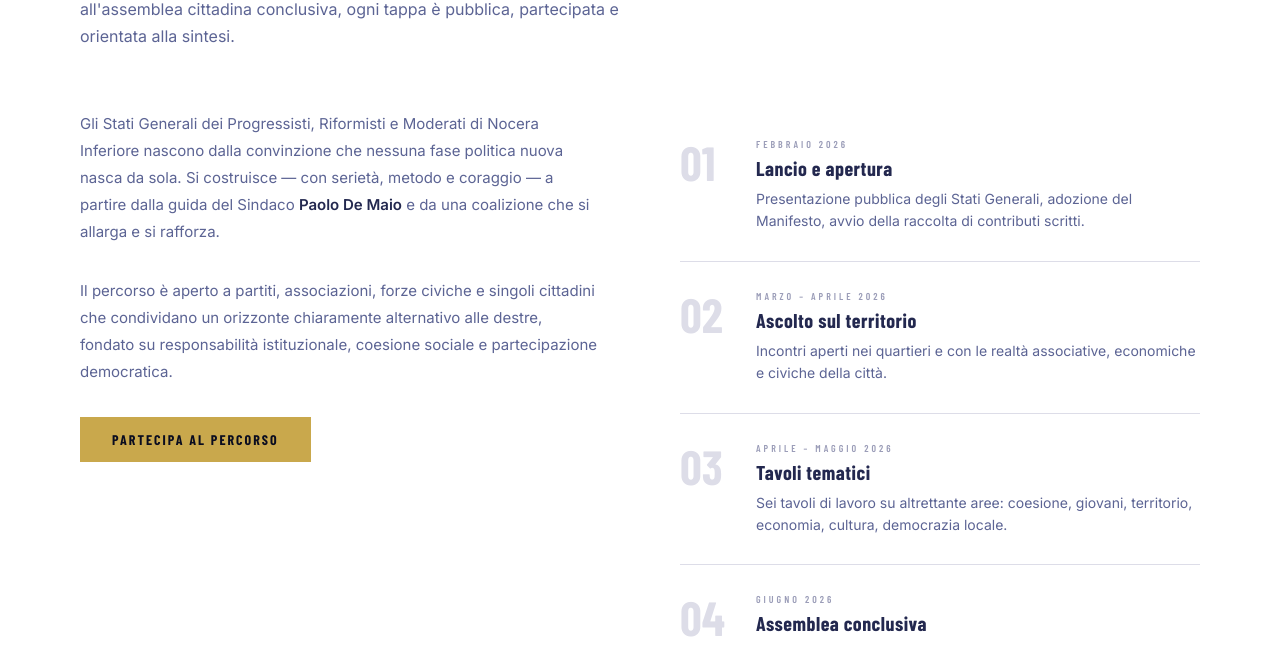
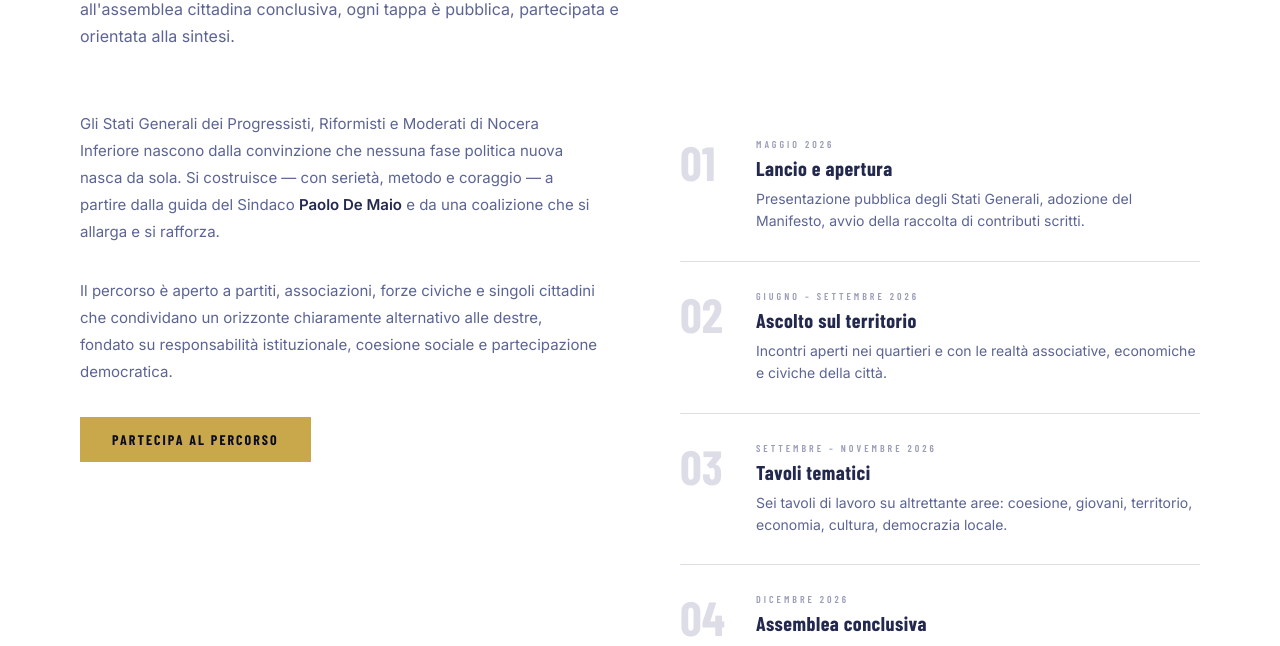
Before and after one commit to noceradomani/nocera-domani, a plain HTML site: page index.html in a window 1280 px wide. Shown: the part 1533-2179 px from the top of the page. Drawn offline with nearby package versions, Linux system fonts and the light colour scheme; a web font is replaced by a local one.

Commit message:
Update index.html

```diff
--- a/index.html
+++ b/index.html
@@ -989,7 +989,7 @@
       <div class="fase-item">
         <div class="fase-num">01</div>
         <div class="fase-body">
-          <div class="fase-tag">Febbraio 2026</div>
+          <div class="fase-tag">Maggio 2026</div>
           <div class="fase-title">Lancio e apertura</div>
           <div class="fase-desc">Presentazione pubblica degli Stati Generali, adozione del Manifesto, avvio della raccolta di contributi scritti.</div>
         </div>
@@ -997,7 +997,7 @@
       <div class="fase-item">
         <div class="fase-num">02</div>
         <div class="fase-body">
-          <div class="fase-tag">Marzo – Aprile 2026</div>
+          <div class="fase-tag">Giugno – Settembre 2026</div>
           <div class="fase-title">Ascolto sul territorio</div>
           <div class="fase-desc">Incontri aperti nei quartieri e con le realtà associative, economiche e civiche della città.</div>
         </div>
@@ -1005,7 +1005,7 @@
       <div class="fase-item">
         <div class="fase-num">03</div>
         <div class="fase-body">
-          <div class="fase-tag">Aprile – Maggio 2026</div>
+          <div class="fase-tag">Settembre – Novembre 2026</div>
           <div class="fase-title">Tavoli tematici</div>
           <div class="fase-desc">Sei tavoli di lavoro su altrettante aree: coesione, giovani, territorio, economia, cultura, democrazia locale.</div>
         </div>
@@ -1013,7 +1013,7 @@
       <div class="fase-item">
         <div class="fase-num">04</div>
         <div class="fase-body">
-          <div class="fase-tag">Giugno 2026</div>
+          <div class="fase-tag">Dicembre 2026</div>
           <div class="fase-title">Assemblea conclusiva</div>
           <div class="fase-desc">Presentazione e ratifica politica del documento programmatico finale. Lancio della roadmap verso il 2027.</div>
         </div>
```
